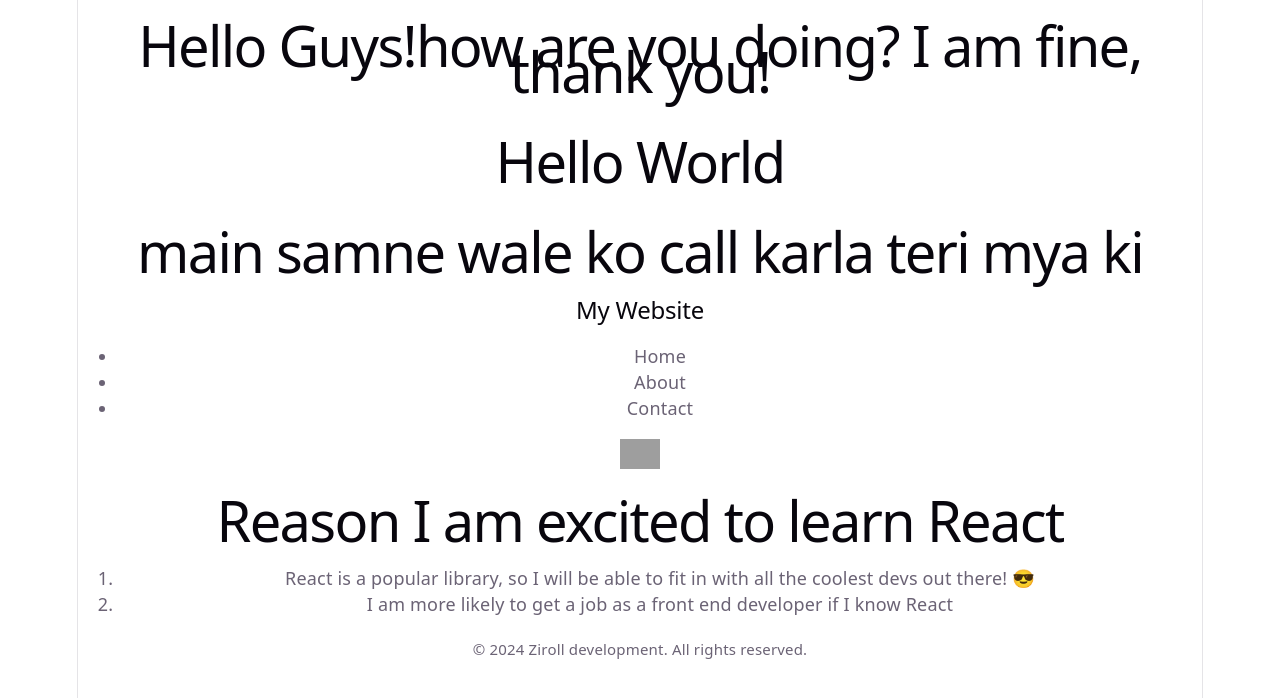
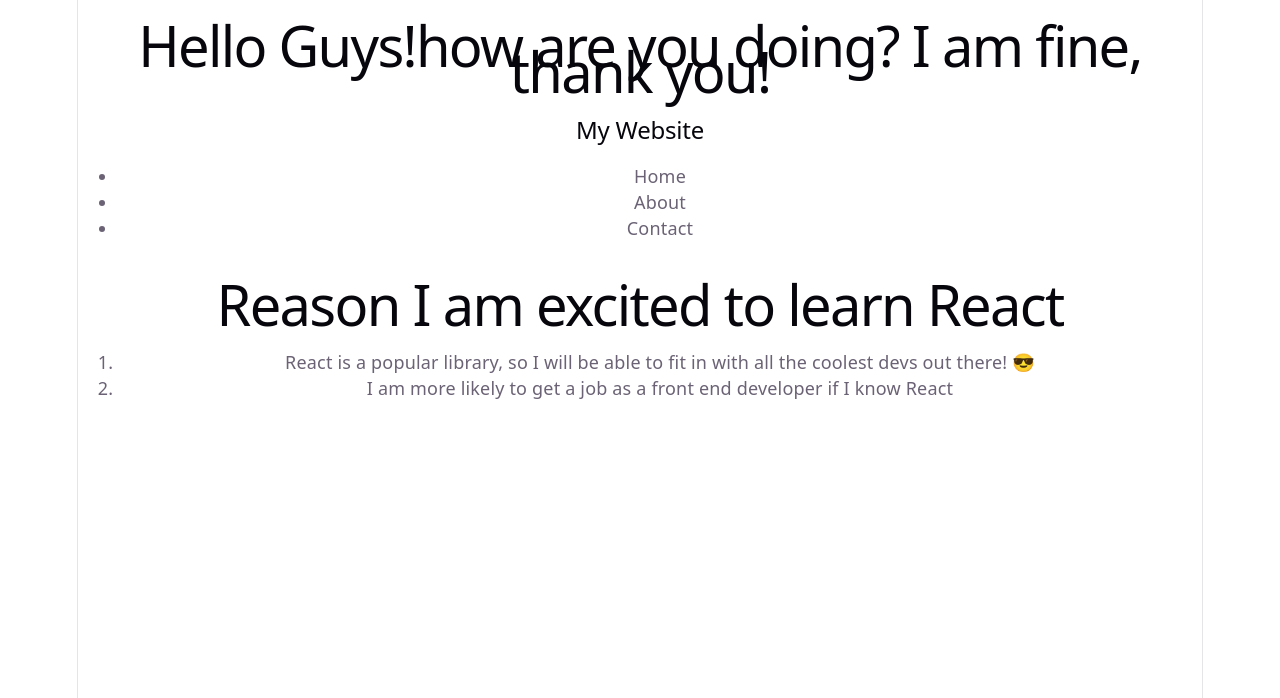
Before and after one commit to dikeshsapkota/REACT, a React (Vite) app: page / in a window 1280 px wide. Shown: the top 698 px of the page. Built offline with nearby package versions, Linux system fonts and the light colour scheme; grey boxes are pictures that could not be loaded.

Commit message:
making components and putting header,footer main components in their components and calling them in app and calling app in main

```diff
--- a/src/App.jsx
+++ b/src/App.jsx
@@ -1,14 +1,18 @@
 
 import Navbar from "./components/Navbar";
 import MainContent from "./components/MainContent";
-
+import Header from "./components/Header";
+import Footer from "./components/Footer";
 
 function App() {
   return (
     <>
-    <h1>Hello World</h1>
-    <MainContent/>
+
+
      <Navbar />
+     <header/>
+       <MainContent/>
+       <footer/>
     </>
   );
 }
--- /dev/null
+++ b/src/components/footer.jsx
@@ -0,0 +1,8 @@
+function Footer(){
+    return(
+         <footer>
+                <small>© 2024 Ziroll development. All rights reserved.</small>
+            </footer>
+    )
+}
+export default Footer;
--- /dev/null
+++ b/src/components/header.jsx
@@ -0,0 +1,9 @@
+
+function Header() {
+    return (
+        <header>
+            <img src="react-logo.png" width="40px" alt="React logo" />
+        </header>
+    )
+}
+export default Header;
--- a/src/components/maincontent.jsx
+++ b/src/components/maincontent.jsx
@@ -1,5 +1,11 @@
 function MainContent(){
   return (
-    <div><h1>main samne wale ko call karla teri mya ki</h1></div>
+    <main>
+                <h1>Reason I am excited to learn React</h1>
+                <ol>
+                    <li>React is a popular library, so I will be able to fit in with all the coolest devs out there! 😎</li>
+                    <li>I am more likely to get a job as a front end developer if I know React</li>
+                </ol>
+            </main>
    )}
    export default MainContent;
--- a/src/main.jsx
+++ b/src/main.jsx
@@ -11,50 +11,11 @@ const reactElement = createElement(
 )
 
 
-/** Challenge:
- * Move the `main` element into its own component called "MainContent"
- * and render that component inside the Page component.
- *
- * Do the same with the `footer` element, moving it into a new
- * component called "Footer"
-*/
 
-function Header() {
-    return (
-        <header>
-            <img src="react-logo.png" width="40px" alt="React logo" />
-        </header>
-    )
-}
-function Maincontent(){
-    return(
-         <main>
-                <h1>Reason I am excited to learn React</h1>
-                <ol>
-                    <li>React is a popular library, so I will be able to fit in with all the coolest devs out there! 😎</li>
-                    <li>I am more likely to get a job as a front end developer if I know React</li>
-                </ol>
-            </main>
-    )
-}
-function Footer(){
-    return(
-         <footer>
-                <small>© 2024 Ziroll development. All rights reserved.</small>
-            </footer>
-    )
-}
 
-function Page() {
-    return (
-        <>
-            <Header />
-           <Maincontent/>
-           <Footer/>
 
-        </>
-    )
-}
+
+
 
 
 
@@ -62,6 +23,6 @@ createRoot(document.getElementById('root')).render(
   <StrictMode>
     {reactElement}
     <App />
-   <Page/>
+
   </StrictMode>
 )
```
